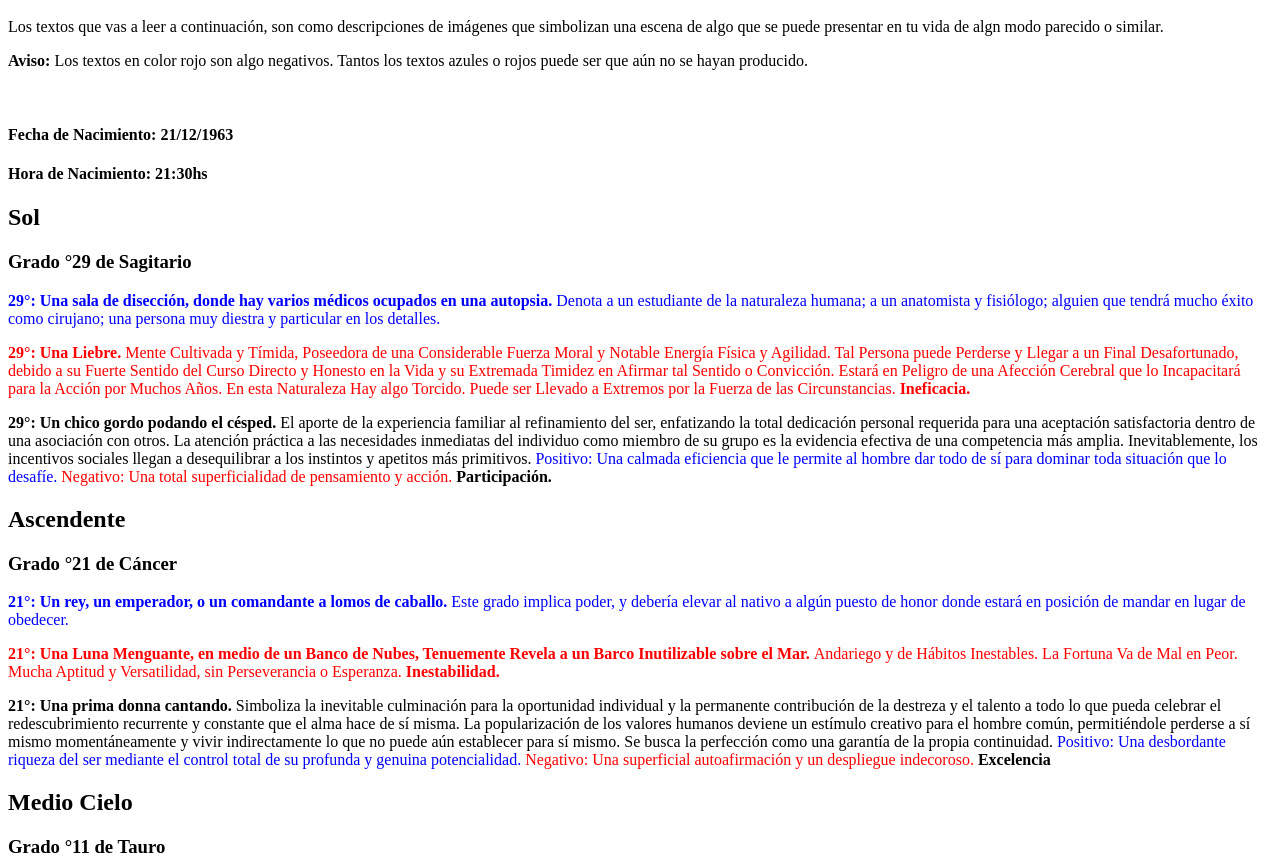
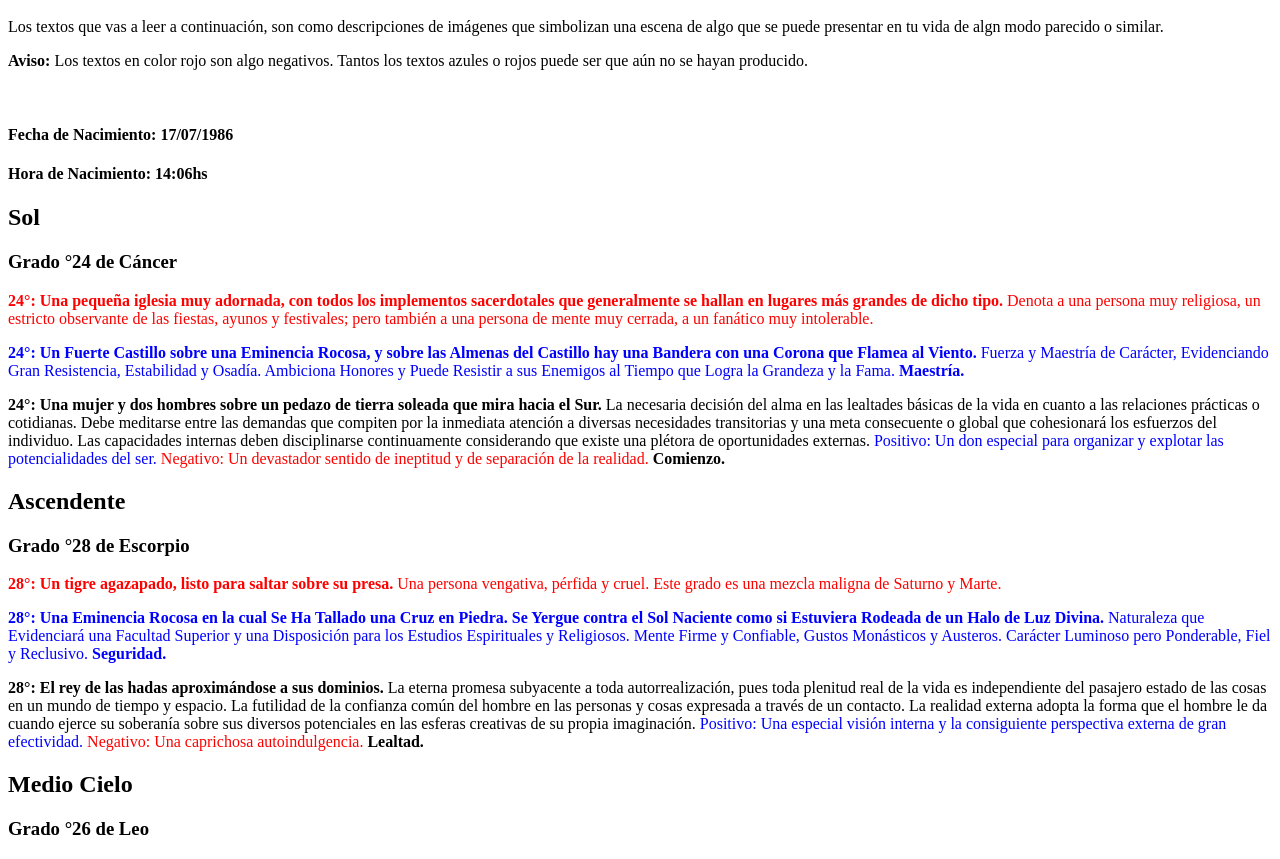
Before and after one commit to nextsigner/nextsigner.github.io, a plain HTML site: page sabianos/Mariana.html in a window 1280 px wide. Shown: the part 48-907 px from the top of the page. Drawn offline with Linux system fonts and the light colour scheme.

Commit message:
se sube el html Mariana 1618234907414

```diff
--- a/sabianos/Mariana.html
+++ b/sabianos/Mariana.html
@@ -8,25 +8,25 @@
         <p>Los textos que vas a leer a continuación, son como descripciones de imágenes que simbolizan una escena de algo que se puede presentar en tu vida de algn modo parecido o similar.</p>
         <p><b>Aviso: </b>Los textos en color rojo son algo negativos. Tantos los textos azules o rojos puede ser que aún no se hayan producido.</p>
         <br/>
-<h4>Fecha de Nacimiento: 21/12/1963</h4>
-<h4>Hora de Nacimiento: 21:30hs</h4>
+<h4>Fecha de Nacimiento: 17/07/1986</h4>
+<h4>Hora de Nacimiento: 14:06hs</h4>
 <h2>Sol </h2>
-<h3> Grado °29 de Sagitario</h3>
-<p class="entry-excerpt" ><span style="color: rgb(0, 0, 255);"><strong>29°:</strong> <strong>Una sala de disección, donde hay varios médicos ocupados en una autopsia.&nbsp;</strong>Denota a un estudiante de la naturaleza humana; a un anatomista y fisiólogo; alguien que tendrá mucho éxito como cirujano; una persona muy diestra y particular en los detalles.</span></p>
-<p class="entry-excerpt" ><span style="color: rgb(255, 0, 0);"><strong>29°:</strong> <strong>Una Liebre. </strong>Mente Cultivada y Tímida, Poseedora de una Considerable Fuerza Moral y Notable Energía Física y Agilidad. Tal Persona puede Perderse y Llegar a un Final Desafortunado, debido a su Fuerte Sentido del Curso Directo y Honesto en la Vida y su Extremada Timidez en Afirmar tal Sentido o Convicción. Estará en Peligro de una Afección Cerebral que lo Incapacitará para la Acción por Muchos Años. En esta Naturaleza Hay algo Torcido. Puede ser Llevado a Extremos por la Fuerza de las Circunstancias. <strong>Ineficacia.</strong></span></p>
-<p class="entry-excerpt" ><strong>29°:</strong> <strong>Un chico gordo podando el césped. </strong>El aporte de la experiencia familiar al refinamiento del ser, enfatizando la total dedicación personal requerida para una aceptación satisfactoria dentro de una asociación con otros. La atención práctica a las necesidades inmediatas del individuo como miembro de su grupo es la evidencia efectiva de una competencia más amplia. Inevitablemente, los incentivos sociales llegan a desequilibrar a los instintos y apetitos más primitivos. <span style="color: rgb(0, 0, 255);">Positivo: Una calmada eficiencia que le permite al hombre dar todo de sí para dominar toda situación que lo desafíe.</span>&nbsp;<span style="color: rgb(255, 0, 0);">Negativo: Una total superficialidad de pensamiento y acción.</span> <strong>Participación.</strong></p>
+<h3> Grado °24 de Cáncer</h3>
+<p class="entry-excerpt" ><span style="color: rgb(255, 0, 0);"><strong>24°:</strong> <strong>Una pequeña iglesia muy adornada, con todos los implementos sacerdotales que generalmente se hallan en lugares más grandes de dicho tipo. </strong>Denota a una persona muy religiosa, un estricto observante de las fiestas, ayunos y festivales; pero también a una persona de mente muy cerrada, a un fanático muy intolerable.</span></p>
+<p class="entry-excerpt" ><span style="color: rgb(0, 0, 255);"><strong>24°:</strong> <strong>Un Fuerte Castillo sobre una Eminencia Rocosa, y sobre las Almenas del&nbsp;</strong><strong>Castillo hay una Bandera con una Corona que Flamea al Viento. </strong>Fuerza y Maestría de Carácter, Evidenciando Gran Resistencia, Estabilidad y Osadía. Ambiciona Honores y Puede Resistir a sus Enemigos al Tiempo que Logra la Grandeza y la Fama. <strong>Maestría.</strong></span></p>
+<p class="entry-excerpt" ><strong>24°: Una mujer y dos hombres sobre un pedazo de tierra soleada que mira hacia el&nbsp;Sur. </strong>La necesaria decisión del alma en las lealtades básicas de la vida en cuanto a las relaciones prácticas o cotidianas. Debe meditarse entre las demandas que compiten por la inmediata atención a diversas necesidades transitorias y una meta consecuente o global que cohesionará los esfuerzos del individuo. Las capacidades internas deben disciplinarse continuamente considerando que existe una plétora de oportunidades externas. <span style="color: rgb(0, 0, 255);">Positivo: Un don especial para organizar y explotar las potencialidades del ser.</span> <span style="color: rgb(255, 0, 0);">Negativo: Un devastador sentido de ineptitud y de separación de la realidad.</span> <strong>Comienzo.</strong></p>
 
 <h2>Ascendente </h2>
-<h3> Grado °21 de Cáncer</h3>
-<p class="entry-excerpt" ><span style="color: rgb(0, 0, 255);"><strong>21°:</strong>&nbsp;<strong>Un rey, un emperador, o un comandante a lomos de caballo. </strong>Este grado implica poder, y debería elevar al nativo a algún puesto de honor donde estará en posición de mandar en lugar de obedecer.</span></p>
-<p class="entry-excerpt" ><span style="color: rgb(255, 0, 0);"><strong>21°:</strong> <strong>Una Luna Menguante, en medio de un Banco de Nubes, Tenuemente Revela a un Barco Inutilizable sobre el Mar. </strong>Andariego y de Hábitos Inestables. La Fortuna Va de Mal en Peor. Mucha Aptitud y Versatilidad, sin Perseverancia o Esperanza. <strong>Inestabilidad.</strong></span></p>
-<p class="entry-excerpt" ><strong>21°:</strong> <strong>Una prima donna cantando. </strong>Simboliza la inevitable culminación para la oportunidad individual y la permanente contribución de la destreza y el talento a todo lo que pueda celebrar el redescubrimiento recurrente y constante que el alma hace de sí misma. La popularización de los valores humanos deviene un estímulo creativo para el hombre común, permitiéndole perderse a sí mismo momentáneamente y vivir indirectamente lo que no puede aún establecer para sí mismo. Se busca la perfección como una garantía de la propia continuidad. <span style="color: rgb(0, 0, 255);">Positivo: Una desbordante riqueza del ser mediante el control total de su profunda y genuina potencialidad.</span> <span style="color: rgb(255, 0, 0);">Negativo: Una superficial autoafirmación y un despliegue indecoroso.</span> <strong>Excelencia</strong></p>
+<h3> Grado °28 de Escorpio</h3>
+<p class="entry-excerpt" ><span style="color: rgb(255, 0, 0);"><strong>28°:</strong> <strong>Un tigre agazapado, listo para saltar sobre su presa. </strong>Una persona vengativa, pérfida y cruel. Este grado es una mezcla maligna de Saturno y Marte.</span></p>
+<p class="entry-excerpt" ><span style="color: rgb(0, 0, 255);"><strong>28°:</strong> <strong>Una Eminencia Rocosa en la cual Se Ha Tallado una Cruz en Piedra. Se Yergue contra el Sol Naciente como si Estuviera Rodeada de un Halo de Luz Divina. </strong>Naturaleza que Evidenciará una Facultad Superior y una Disposición para los Estudios Espirituales y Religiosos. Mente Firme y Confiable, Gustos Monásticos y Austeros. Carácter Luminoso pero Ponderable, Fiel y Reclusivo. <strong>Seguridad.</strong></span></p>
+<p class="entry-excerpt" ><strong>28°:</strong> <strong>El rey de las hadas aproximándose a sus dominios.</strong> La eterna promesa subyacente a toda autorrealización, pues toda plenitud real de la vida es independiente del pasajero estado de las cosas en un mundo de tiempo y espacio. La futilidad de la confianza común del hombre en las personas y cosas expresada a través de un contacto. La realidad externa adopta la forma que el hombre le da cuando ejerce su soberanía sobre sus diversos potenciales en las esferas creativas de su propia imaginación. <span style="color: rgb(0, 0, 255);">Positivo: Una especial visión interna y la consiguiente perspectiva externa de gran efectividad.</span> <span style="color: rgb(255, 0, 0);">Negativo: Una caprichosa autoindulgencia.</span> <strong>Lealtad.</strong></p>
 
 <h2>Medio Cielo</h2>
-<h3> Grado °11 de Tauro</h3>
-<p class="entry-excerpt" ><span style="color: rgb(255, 0, 0);"><strong>11°:</strong> <strong>Un garabato o un rasgo de la pluma. </strong>Denota a alguien predestinado a muchas desilusiones debidas a su falta de discernimiento, incapaz de adaptarse a sí mismo, a las condiciones que se requieren de él, siempre anticipándose a lo que nunca puede realizar.</span></p>
-<p class="entry-excerpt" ><span style="color: rgb(0, 0, 255);"><strong>11°:</strong> <strong>Un Hombre Sentado sobre un Trono, Sosteniendo un Cetro, Llevando una&nbsp;</strong><strong>Corona, y Rodeado por Signos de Riqueza. Riqueza y Fama por Cuna o Esfuerzo. </strong>Posición Adquirida por Astucia antes que por Integridad. Vigilancia. <strong>Autoservicio.</strong></span></p>
-<p class="entry-excerpt" ><strong>11°:</strong> <strong>Una mujer regando flores. </strong>La determinación del alma de manifestar sus poderes creativos de manera constante y tangible, y su vehemencia de prodigarse dentro de toda potencialidad de vida. Una fácil y provechosa asociación entre el hombre y la naturaleza, de modo que una profusión natural se une a su generosidad espiritual interna. El hombre se siente responsable por el bienestar de su mundo y logra grandes recompensas por su interés. <span style="color: rgb(0, 0, 255);">Positivo: Una elevada administración mediante la cual el hombre construye todo alrededor de él en un organismo duradero para su propia satisfacción.</span> <span style="color: rgb(255, 0, 0);">Negativo: Satisfacciones superficiales y un excesivo sometimiento a causas insignificantes.</span> <strong>Cuidado.</strong></p>
+<h3> Grado °26 de Leo</h3>
+<p class="entry-excerpt" ><span style="color: rgb(0, 0, 255);"><strong>26°:</strong> <strong>Una roca, y hombres extrayendo grandes piedras de granito de esta roca. </strong>Denota a alguien que obtendrá triunfos con las cosas más vulgares de este mundo; sin embargo, incluso puede labrarse una fortuna por medios que otras personas habrían desestimado. Esta persona debe dirigirse hacia el norte de su lugar de nacimiento.</span></p>
+<p class="entry-excerpt" ><span style="color: rgb(0, 0, 255);"><strong>26°:</strong> <strong>Un Espeso Bosque Detrás de un Campo, donde Se Haya un Hombre Arando con un Buey. </strong>Hábitos Laboriosos y Afición a la Vida Natural. Atento Estudiante de la Naturaleza. Mente Retraída y Modesta, Muy Inteligente y Dotada de Paciencia y Firmeza, Capaz de Soportar Exhaustivas Investigaciones o Pesadas Horas de Labor Física. El Nativo Será Afortunado, Mas no Rico ni Muy Prominente. <strong>Firmeza.</strong></span></p>
+<p class="entry-excerpt" ><strong>26°:</strong> <strong>Un arco iris. </strong>La toma de conciencia total que llega al hombre para orientarlo cuando lucha por alcanzar sus metas más perdurables. Certeza de la participación divina en las relaciones humanas menos prometedoras.&nbsp; El individuo aprende que existe un ordenamiento consistente a través del mundo en el que se halla y que la naturaleza cooperará efectivamente con cada visión que él escoja mantener viva por su cuenta. <span style="color: rgb(0, 0, 255);">Positivo: Un real sentido del poder y la presencia espirituales en todo esfuerzo y deseo personales.</span> <span style="color: rgb(255, 0, 0);">Negativo: Aceptación desprovista de crítica y dependencia de toda esperanza o sueño pasajeros.</span> <strong>Trascendencia.</strong></p>
 
 <br />
          <br />
```
